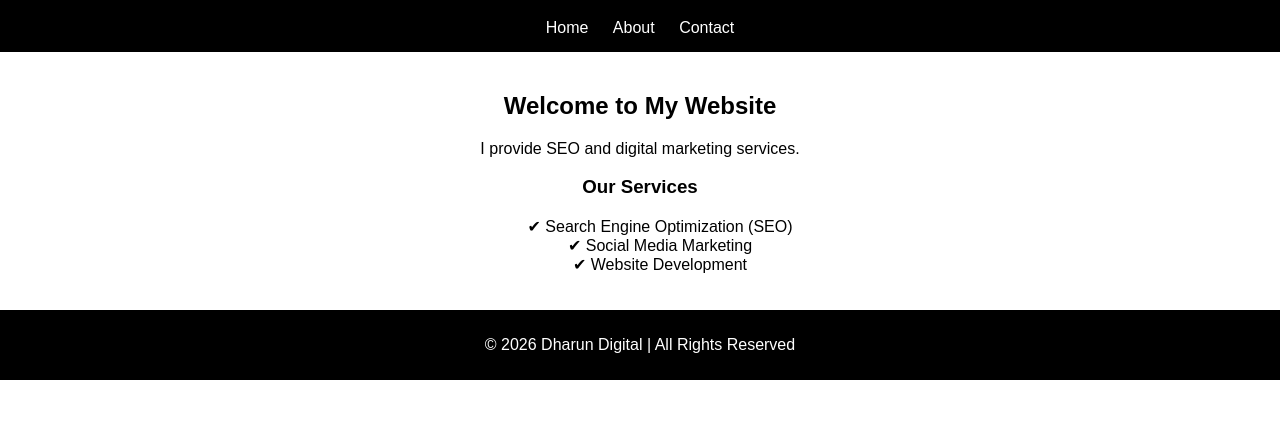
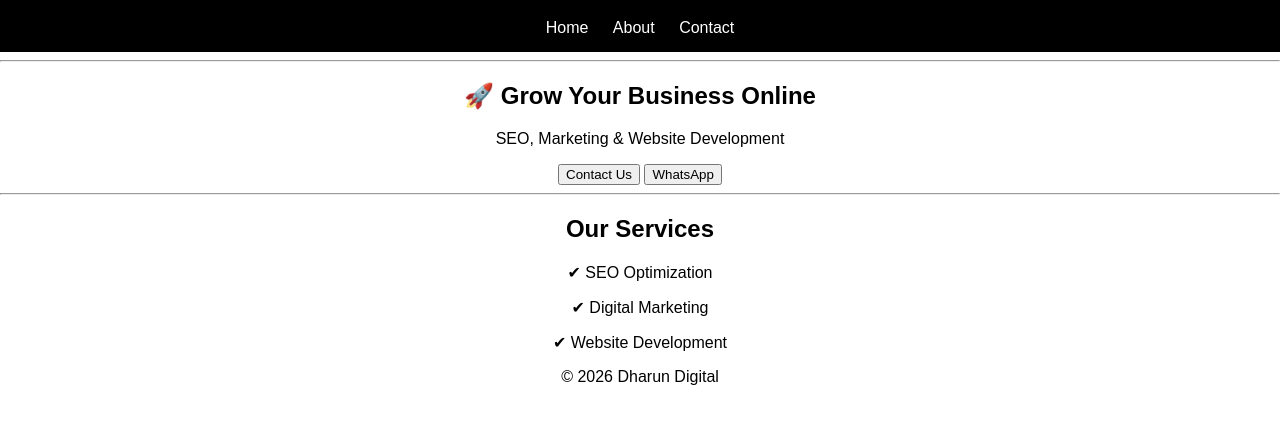
Before and after one commit to Dharun-Navamani/dharun-digital, a plain HTML site: page index.html in a window 1280 px wide. Shown: the part 76-500 px from the top of the page. Drawn offline with Linux system fonts and the light colour scheme.

Commit message:
Update index.html

```diff
--- a/index.html
+++ b/index.html
@@ -1,59 +1,61 @@
 <!DOCTYPE html>
 <html lang="en">
 <head>
+<meta charset="UTF-8">
+<title>Dharun Digital | SEO Services</title>
+<meta name="viewport" content="width=device-width, initial-scale=1.0">
+
+<!-- SEO -->
+<meta name="description" content="SEO & Digital Marketing services by Dharun Digital">
+<meta name="robots" content="index, follow">
+
 <!-- Google Analytics -->
 <script async src="https://www.googletagmanager.com/gtag/js?id=G-4VD5NLHM0S"></script>
 <script>
 window.dataLayer = window.dataLayer || [];
 function gtag(){dataLayer.push(arguments);}
 gtag('js', new Date());
-
 gtag('config', 'G-4VD5NLHM0S');
 </script>
-<meta charset="UTF-8">
-<meta name="viewport" content="width=device-width, initial-scale=1.0">
 
-<!-- Google Verification -->
-<meta name="google-site-verification" content="YkMBepWKHdS0s1CB1E55Q6wzIiAxGIuwLbOolvT-_sI" />
-
-<!-- SEO Meta -->
-<meta name="description" content="Dharun Digital provides SEO, digital marketing, and website services to grow your business online.">
-<meta name="keywords" content="SEO services, digital marketing, website development, Dharun Digital">
-<meta name="author" content="Dharun Digital">
-
-<title>Dharun Digital | SEO & Digital Marketing Services</title>
-
-<!-- CSS -->
 <link rel="stylesheet" href="css/style.css">
-
 </head>
 
 <body>
 
-<header style="background:black; color:white; padding:15px; text-align:center;">
+<header>
   <h1>Dharun Digital</h1>
   <nav>
-        <a href="index.html" style="color:white; margin:10px;">Home</a>
-        <a href="about.html" style="color:white; margin:10px;">About</a>
-        <a href="contact.html" style="color:white; margin:10px;">Contact</a>
+    <a href="index.html">Home</a>
+    <a href="about.html">About</a>
+    <a href="contact.html">Contact</a>
   </nav>
 </header>
 
-<main style="padding:20px; text-align:center;">
-    <h2>Welcome to My Website</h2>
-    <p>I provide SEO and digital marketing services.</p>
+<hr>
 
-    <h3>Our Services</h3>
-    <ul style="list-style:none;">
-        <li>✔ Search Engine Optimization (SEO)</li>
-        <li>✔ Social Media Marketing</li>
-        <li>✔ Website Development</li>
-    </ul>
-</main>
+<section>
+  <h2>🚀 Grow Your Business Online</h2>
+  <p>SEO, Marketing & Website Development</p>
 
-<footer style="background:black; color:white; text-align:center; padding:10px;">
-    <p>© 2026 Dharun Digital | All Rights Reserved</p>
+  <button onclick="contactClick()">Contact Us</button>
+  <button onclick="whatsappClick()">WhatsApp</button>
+</section>
+
+<hr>
+
+<section>
+  <h2>Our Services</h2>
+  <p>✔ SEO Optimization</p>
+  <p>✔ Digital Marketing</p>
+  <p>✔ Website Development</p>
+</section>
+
+<footer>
+  <p>© 2026 Dharun Digital</p>
 </footer>
+
+<script src="js/script.js"></script>
 
 </body>
 </html>
```
Lines whose indentation alone changed are shown as unchanged.
